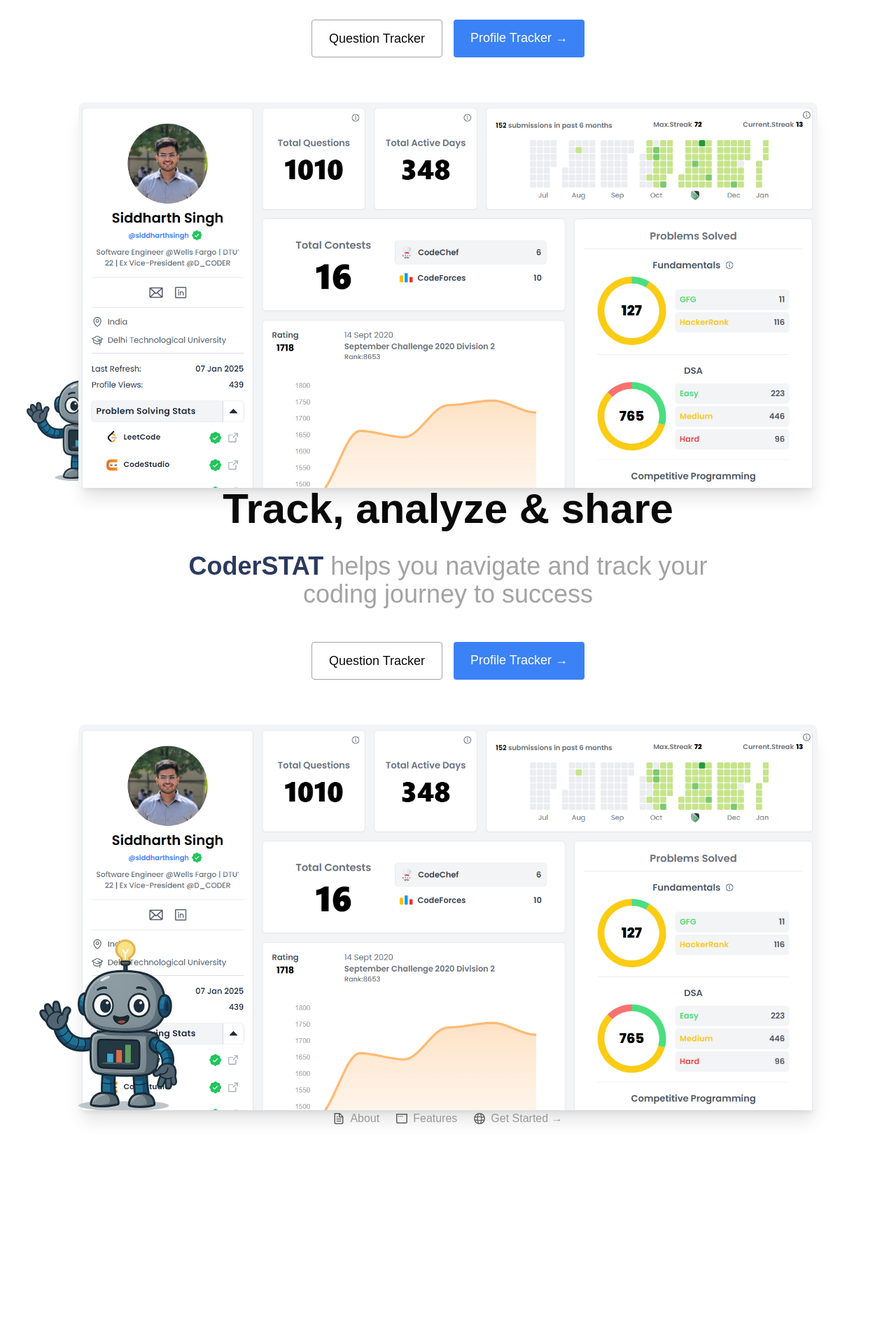
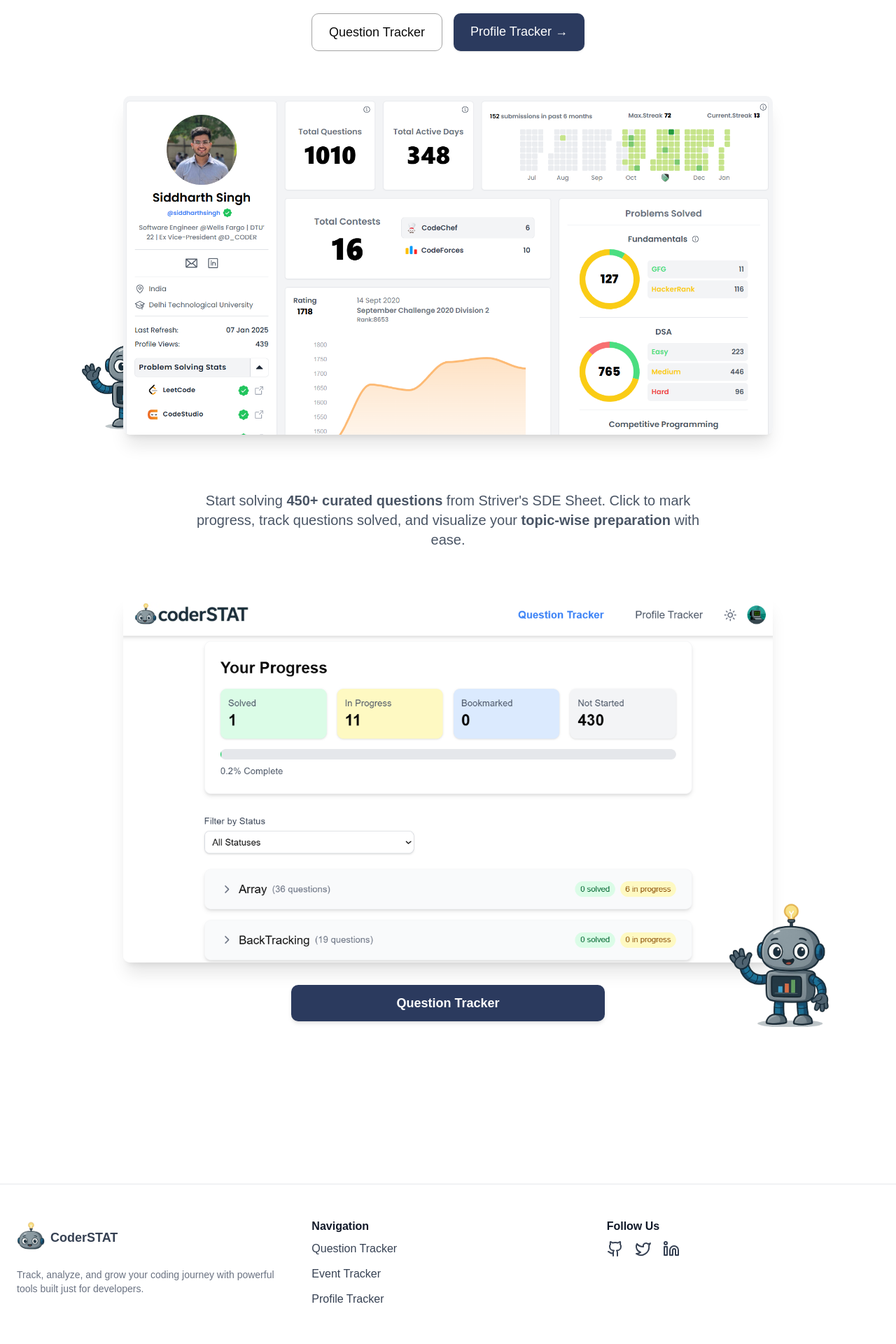
Before and after one commit to amanbind898/coderstat, a Next.js app: page / in a window 1280 px wide. Shown: the part 360-2280 px from the top of the page at 70% size. Before the commit the page ends 2202 px from the top, so only its background shows below. Built offline with nearby package versions, Linux system fonts and the light colour scheme; no server answers.

Commit message:
feat: add Footer component with navigation and social links

```diff
--- /dev/null
+++ b/src/app/components/Footer.js
@@ -0,0 +1,52 @@
+import Image from "next/image";
+import Link from "next/link";
+import { Github, Linkedin, Twitter } from "lucide-react"; // Or any icons you prefer
+
+export default function Footer() {
+  return (
+    <footer className="bg-white dark:bg-gray-900 text-gray-700 dark:text-gray-300 border-t border-gray-200 dark:border-gray-700">
+      <div className="max-w-7xl mx-auto px-6 py-12 grid grid-cols-1 md:grid-cols-3 gap-8">
+
+        {/* Logo and Description */}
+        <div>
+          <Link href="/" className="flex items-center space-x-2">
+            <Image src="/mascot-head.png" alt="CoderSTAT Logo" width={40} height={40} />
+            <span className="font-bold text-lg">CoderSTAT</span>
+          </Link>
+          <p className="mt-4 text-sm text-gray-500 dark:text-gray-400">
+            Track, analyze, and grow your coding journey with powerful tools built just for developers.
+          </p>
+        </div>
+
+        {/* Navigation */}
+        <div className="flex flex-col space-y-3">
+          <h3 className="font-semibold mb-2 text-gray-900 dark:text-white">Navigation</h3>
+          <Link href="/question-tracker" className="hover:text-orange-500">Question Tracker</Link>
+          <Link href="/event-tracker" className="hover:text-orange-500">Event Tracker</Link>
+          <Link href="/profile-tracker" className="hover:text-orange-500">Profile Tracker</Link>
+        </div>
+
+        {/* Socials */}
+        <div className="flex flex-col space-y-3">
+          <h3 className="font-semibold mb-2 text-gray-900 dark:text-white">Follow Us</h3>
+          <div className="flex space-x-4">
+            <a href="https://github.com" target="_blank" rel="noopener noreferrer" className="hover:text-orange-500">
+              <Github />
+            </a>
+            <a href="https://twitter.com" target="_blank" rel="noopener noreferrer" className="hover:text-orange-500">
+              <Twitter />
+            </a>
+            <a href="https://linkedin.com" target="_blank" rel="noopener noreferrer" className="hover:text-orange-500">
+              <Linkedin />
+            </a>
+          </div>
+        </div>
+      </div>
+
+      {/* Bottom Bar */}
+      <div className="border-t border-gray-200 dark:border-gray-700 mt-6 py-4 text-center text-sm text-gray-500 dark:text-gray-400">
+        © {new Date().getFullYear()} CoderSTAT. All rights reserved.
+      </div>
+    </footer>
+  );
+}
--- a/src/app/components/Hero1.js
+++ b/src/app/components/Hero1.js
@@ -4,40 +4,50 @@
 
 function Hero1() {
   return (
-    <div className="w-full relative">
-      <div className="text-center mb-16">
-        <h1 className="mb-8 text-5xl sm:text-6xl font-bold">Track, analyze &amp; share</h1>
-        <h2 className="mb-12 text-2xl sm:text-4xl font-normal text-[var(--primary-gray)]">
-          <span className="text-[var(--logo-blue)] font-bold">CoderSTAT</span> helps you navigate and track your<br />
+    <div className="w-full relative px-4 sm:px-8 lg:px-16 ">
+      {/* Headings */}
+      <div className="text-center mb-2 sm:mb-16">
+        <h1 className="mb-6 text-4xl sm:text-5xl md:text-6xl font-bold leading-tight">
+          Track, analyze &amp; share
+        </h1>
+        <h2 className="mb-10 text-xl sm:text-2xl md:text-3xl font-normal text-[var(--primary-gray)]">
+          <span className="text-[var(--logo-blue)] font-bold">CoderSTAT</span> helps you navigate and track your<br className="hidden sm:inline" />
           coding journey to success
         </h2>
 
-        <div className="flex justify-center gap-4 mb-16">
-          <Link href="/question-tracker" className="px-6 py-3 text-lg font-medium border border-[var(--primary-gray)] rounded hover:bg-[var(--primary-gray)/10]">
+        {/* Buttons */}
+        <div className="flex flex-wrap justify-center gap-4 mb-12">
+          <Link
+            href="/question-tracker"
+            className="px-5 py-2 sm:px-6 sm:py-3 text-base sm:text-lg font-medium border border-[var(--primary-gray)] rounded-lg hover:bg-[var(--primary-gray)/10] transition"
+          >
             Question Tracker
           </Link>
-          <Link href="/profile-tracker" className="px-6 py-3 text-lg font-medium text-white bg-[var(--graph-blue)] rounded hover:bg-[var(--logo-blue)]">
+          <Link
+            href="/profile-tracker"
+            className="px-5 py-2 sm:px-6 sm:py-3 text-base sm:text-lg font-medium text-white bg-[var(--logo-blue)] hover:bg-[var(--graph-blue)] rounded-lg shadow transition"
+          >
             Profile Tracker →
           </Link>
         </div>
       </div>
 
-      {/* Position the mascot relative to the dashboard image */}
-      <div className="relative w-full">
-        {/* Mascot positioned absolutely */}
-        <div className="absolute left-0 bottom-0 z-0 transform translate-x-[-80px] translate-y-[-10px] hidden sm:block">
+      {/* Mascot & Dashboard */}
+      <div className="relative w-full max-w-7xl mx-auto">
+        {/* Mascot */}
+        <div className="absolute left-0 bottom-4 z-0 transform -translate-x-16 translate-y-2 hidden sm:block">
           <Image
             src="/mascot.png"
             alt="CoderSTAT Mascot"
-            width={180}
-            height={250}
+            width={150}
+            height={220}
             priority
-            className='animate-wave'
+            className="animate-wave"
           />
         </div>
 
-        {/* Dashboard Preview Image */}
-        <div className="relative w-full shadow-xl rounded-lg overflow-hidden z-10">
+        {/* Dashboard Image */}
+        <div className="relative z-12 w-full shadow-xl rounded-lg overflow-hidden">
           <Image
             src="/landing_light.png"
             alt="CoderSTAT Dashboard Preview"
--- a/src/app/components/Hero2.js
+++ b/src/app/components/Hero2.js
@@ -2,40 +2,32 @@
 import Image from 'next/image';
 import Link from 'next/link';
 
-function Hero2(){
-    return (    <div className="relative w-full">
-        <div className="absolute left-0 -ml-16 -mt-20 bottom-0 hidden sm:block">
+function Hero2() {
+  return (
+    <div className="relative w-full px-4 sm:px-6 lg:px-16 mt-20">
+      {/* Mascot */}
+      <div className="absolute right-0 bottom-0 z-0 transform translate-x-12 translate-y-2 hidden sm:block">
         <Image
           src="/mascot.png"
           alt="CoderSTAT Mascot"
-            width={250}
-            height={350}
+          width={180}
+          height={250}
           priority
         />
       </div>
 
-        <div className="text-center mb-16">
-          <h1 className="mb-8 text-5xl sm:text-6xl font-bold">Track, analyze &amp; share</h1>
-
-          <h2 className="mb-12 text-2xl sm:text-4xl font-normal text-[var(--primary-gray)]">
-            <span className="text-[var(--logo-blue)] font-bold">CoderSTAT</span> helps you navigate and track your<br />
-            coding journey to success
-          </h2>
-
-          <div className="flex justify-center gap-4 mb-16">
-            <Link href="/question-tracker" className="px-6 py-3 text-lg font-medium border border-[var(--primary-gray)] rounded hover:bg-[var(--primary-gray)/10]">
-              Question Tracker
-            </Link>
-            <Link href="/profile-tracker" className="px-6 py-3 text-lg font-medium text-white bg-[var(--graph-blue)] rounded hover:bg-[var(--logo-blue)]">
-              Profile Tracker →
-            </Link>
-          </div>
+      {/* Main Text */}
+      <div className="text-center mb-12 sm:mb-16">
+        <p className="max-w-xl sm:max-w-2xl lg:max-w-3xl mx-auto text-lg sm:text-xl text-gray-600 dark:text-gray-300">
+          Start solving <strong>450+ curated questions</strong> from Striver's SDE Sheet. Click to mark progress, track questions solved,
+          and visualize your <strong>topic-wise preparation</strong> with ease.
+        </p>
       </div>
 
       {/* Dashboard Preview Image */}
       <div className="w-full shadow-xl rounded-lg overflow-hidden">
         <Image
-            src="/landing_light.png"
+          src="/landing_light2.png"
           alt="CoderSTAT Dashboard Preview"
           width={1200}
           height={700}
@@ -43,6 +35,18 @@
           priority
         />
       </div>
-      </div>);
+
+      {/* Call to Action */}
+      <div className="text-center mt-8">
+        <Link
+          href="/question-tracker"
+          className="inline-block w-full max-w-xs sm:max-w-sm md:max-w-md px-6 py-3 text-base sm:text-lg font-semibold text-white bg-[var(--logo-blue)] hover:bg-[var(--graph-blue)] rounded-lg shadow-md transition-all duration-300"
+        >
+      Question Tracker
+        </Link>
+      </div>
+    </div>
+  );
 }
+
 export default Hero2;
--- a/src/app/layout.js
+++ b/src/app/layout.js
@@ -10,6 +10,7 @@
 } from '@clerk/nextjs'
 import Navbar from "./components/Navbar";
 import { FileArchiveIcon } from "lucide-react";
+import Footer from "./components/Footer";
 
 const geistSans = Geist({
   variable: "--font-geist-sans",
@@ -57,7 +58,7 @@
   },
 
   icons: {
-    icon: "./mascot.png",
+    icon: "./mascot-head.png",
 
   },
 };
@@ -74,10 +75,11 @@
         <div className="grid grid-rows-[auto_1fr_auto] items-center justify-items-center min-h-[calc(100vh-72px)] p-8 pb-20 gap-16 sm:p-20">
         <main className="w-full max-w-6xl mx-auto flex flex-col items-center gap-8 px-4 sm:px-6 md:px-8 py-6">
   {children}
+
 </main>
 
         </div>
-
+  <Footer />
       </body>
     </html>
     </ClerkProvider>
--- a/src/app/page.js
+++ b/src/app/page.js
@@ -11,21 +11,7 @@
     <Hero1 />
     <Hero2 />
 
-      {/* Footer */}
-      <footer className="row-start-3 flex gap-[24px] flex-wrap items-center justify-center text-[var(--primary-gray)]">
-        <a className="flex items-center gap-2 hover:underline hover:underline-offset-4" href="#">
-          <Image aria-hidden src="/file.svg" alt="File icon" width={16} height={16} />
-          About
-        </a>
-        <a className="flex items-center gap-2 hover:underline hover:underline-offset-4" href="#">
-          <Image aria-hidden src="/window.svg" alt="Window icon" width={16} height={16} />
-          Features
-        </a>
-        <a className="flex items-center gap-2 hover:underline hover:underline-offset-4" href="#">
-          <Image aria-hidden src="/globe.svg" alt="Globe icon" width={16} height={16} />
-          Get Started →
-        </a>
-      </footer>
+
     </div>
 
 
```
Also changed, not shown: public/landing_light2.png (added), src/lib/questionTrackerApi.js. Lines whose indentation alone changed are shown as unchanged.
